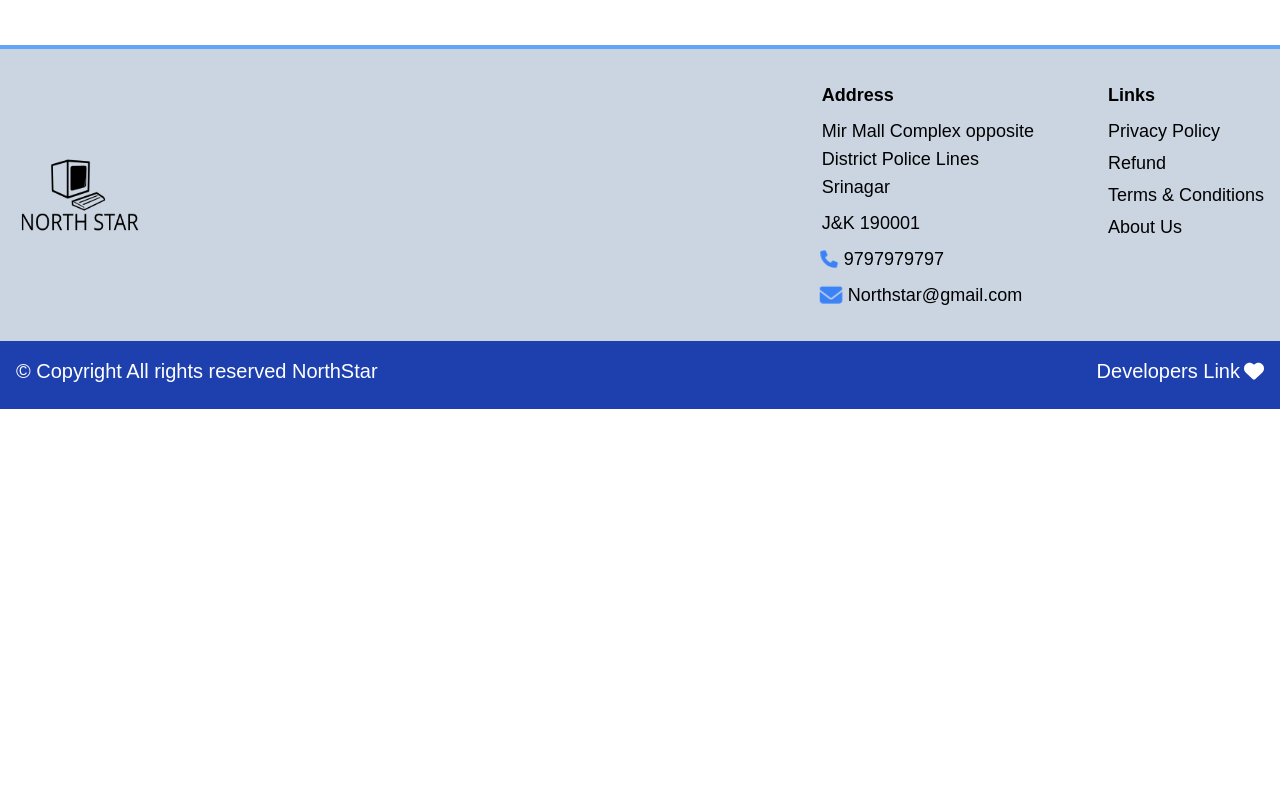
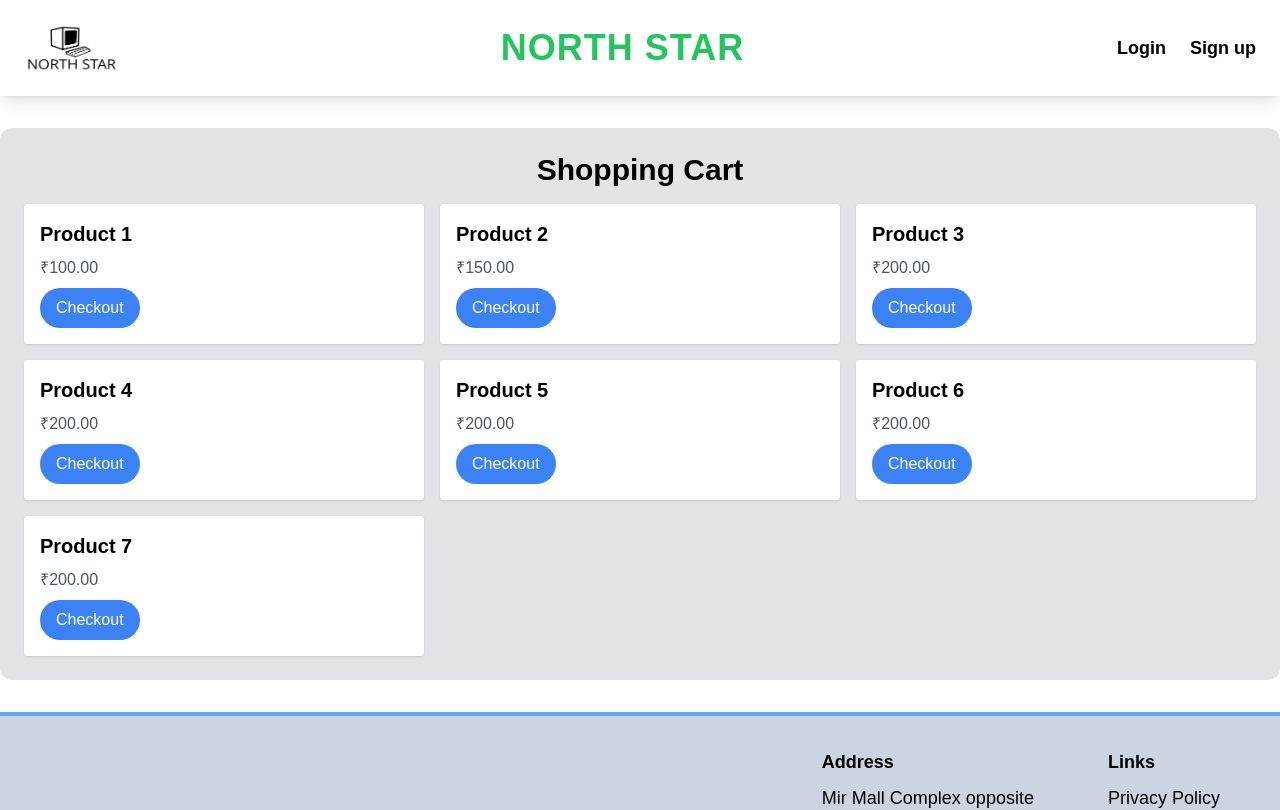
Before and after one commit to zahid-01/northStar-frontend, a React (Create React App) app: page /cart in a window 1280 px wide. Shown: the top 810 px of the page. Built offline with nearby package versions, Linux system fonts and the light colour scheme; no server answers.

Commit message:
updated login

```diff
--- a/src/App.js
+++ b/src/App.js
@@ -19,6 +19,7 @@ import MainLayout from "./UI/MainLayout";
 import UICallback from "./Pages/Payment/UICallback/UICallback";
 import FooterPart from "./components/Footer/FooterPart";
 import DeveloperProfiles from "./components/Footer/Developers";
+import ShoppingCart from "./components/Orders/OrderCard/ShoppingCart";
 
 axios.defaults.withCredentials = true;
 
@@ -72,6 +73,10 @@ const router = createBrowserRouter([
         path: "/developer",
         element: <DeveloperProfiles />,
       },
+      {
+        path: "/cart",
+        element: <ShoppingCart />,
+      },
     ],
   },
 ]);
@@ -104,9 +109,7 @@ function App() {
       <Suspense
         fallback={
           <div className="flex justify-center items-center min-h-screen">
-            <div className="loader animate-bounce rounded-full h-32 w-32 border-t-4 border-b-4 border-blue-900 text-center flex justify-center items-center">
-              Loading...!
-            </div>
+            <div className="loader animate-spin rounded-full h-32 w-32 border-t-4 border-b-4 border-blue-900 "></div>
           </div>
         }
       >
--- a/src/components/Header/Navbar.js
+++ b/src/components/Header/Navbar.js
@@ -25,6 +25,7 @@ const Navbar = () => {
         if (res.data.status === "Success") {
           dispatch(loginSliceActions.setLogin(false));
           dispatch(loginSliceActions.setUserInfo(null));
+          window.location.href = "/";
         }
       })
       .catch((e) => {
@@ -64,6 +65,12 @@ const Navbar = () => {
                 className="text-black hover:underline font-semibold"
               >
                 My Orders
+              </NavLink>
+              <NavLink
+                to="cart"
+                className="text-center text-black block hover:underline font-semibold"
+              >
+                Cart<i className="fa fa-shopping-cart ml-1"></i>
               </NavLink>
             </>
           )}
@@ -131,6 +138,12 @@ const Navbar = () => {
                 >
                   My Orders
                 </NavLink>
+                <NavLink
+                  to="cart"
+                  className="text-center text-black block hover:underline font-semibold"
+                >
+                  Cart
+                </NavLink>
               </>
             )}
             {!isLoggedIn && (
--- a/src/components/Orders/MyOrders/MyOrders.js
+++ b/src/components/Orders/MyOrders/MyOrders.js
@@ -2,7 +2,7 @@ import { Fragment, useEffect, useState } from "react";
 import axios from "axios";
 import OrderCard from "../OrderCard/OrderCard";
 import { URL } from "../../../Assets/environment/url";
-
+// import ShoppingCart from "../OrderCard/ShoppingCart";
 const MyOrders = () => {
   const [myOrders, setMyOrders] = useState([]);
 
--- /dev/null
+++ b/src/components/Orders/OrderCard/ShoppingCart.js
@@ -0,0 +1,41 @@
+import React from "react";
+
+function ShoppingCart() {
+  const products = [
+    { id: 1, name: "Product 1", price: 100 },
+    { id: 2, name: "Product 2", price: 150 },
+    { id: 3, name: "Product 3", price: 200 },
+    { id: 4, name: "Product 4", price: 200 },
+    { id: 5, name: "Product 5", price: 200 },
+    { id: 6, name: "Product 6", price: 200 },
+    { id: 7, name: "Product 7", price: 200 },
+  ];
+
+  return (
+    <div className="container bg-zinc-200 p-6 mx-auto m-8 rounded-xl">
+      <h2 className="text-center text-3xl font-semibold mb-4">Shopping Cart</h2>
+      <div className="grid grid-cols-1 md:grid-cols-3 gap-4">
+        <div className="col-span-4">
+          <div className="grid grid-cols-1 md:grid-cols-2 lg:grid-cols-3 gap-4">
+            {products.map((product) => (
+              <div key={product.id} className="bg-white p-4 rounded shadow">
+                <h3 className="text-xl font-semibold mb-2">{product.name}</h3>
+                <p className="text-gray-600">
+                  &#8377;{product.price.toFixed(2)}
+                </p>
+                <button
+                  onClick={""}
+                  className="mt-2 bg-blue-500 hover:bg-blue-600 text-white py-2 px-4 rounded-full"
+                >
+                  Checkout
+                </button>
+              </div>
+            ))}
+          </div>
+        </div>
+      </div>
+    </div>
+  );
+}
+
+export default ShoppingCart;
```
